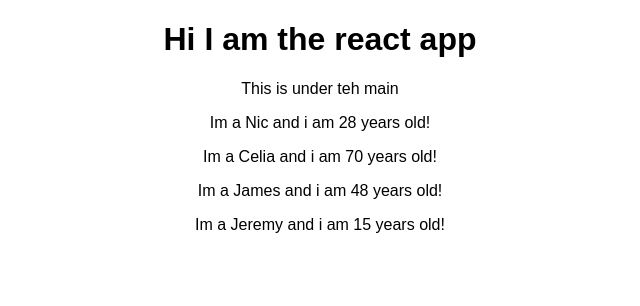
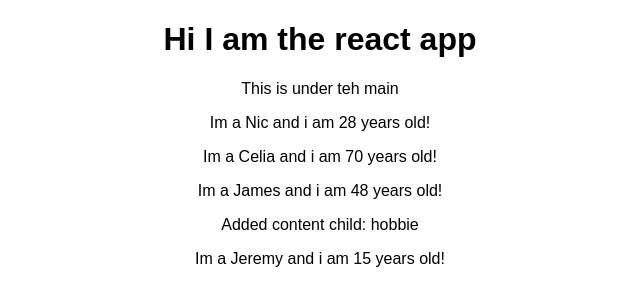
Before and after one commit to lucianboatright/React_training, a React (Create React App) app: page / in a window 1280 px wide. Shown: the top 306 px of the page, without its empty margins (320-960 px from the left). Built offline with nearby package versions, Linux system fonts and the light colour scheme.

Commit message:
added children props

```diff
--- a/src/App.js
+++ b/src/App.js
@@ -10,7 +10,7 @@ class App extends Component {
         <p>This is under teh main</p>
         <Person name="Nic" age= '28' />
         <Person name="Celia" age= '70'  />
-        <Person name="James" age= '48'  />
+        <Person name="James" age= '48' > Added content child: hobbie </Person>
         <Person name="Jeremy" age= '15'  />
       </div>
     );
--- a/src/Person/Person.js
+++ b/src/Person/Person.js
@@ -1,7 +1,12 @@
 import React from 'react';
 
 const person = (props) => {
-    return <p>Im a {props.name} and i am {props.age} years old!</p>
+    return (
+    <div>
+        <p>Im a {props.name} and i am {props.age} years old!</p>
+        <p>{props.children}</p>
+    </div>
+    )
 };
 
 export default person
```
